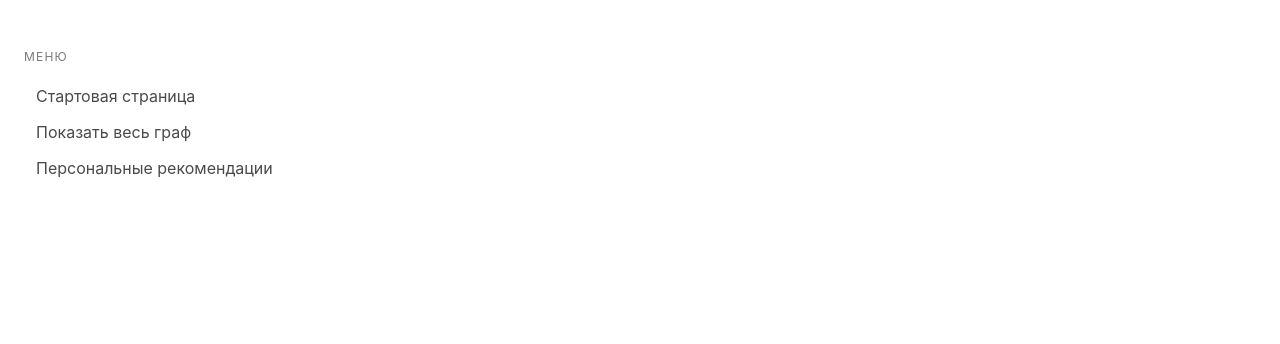
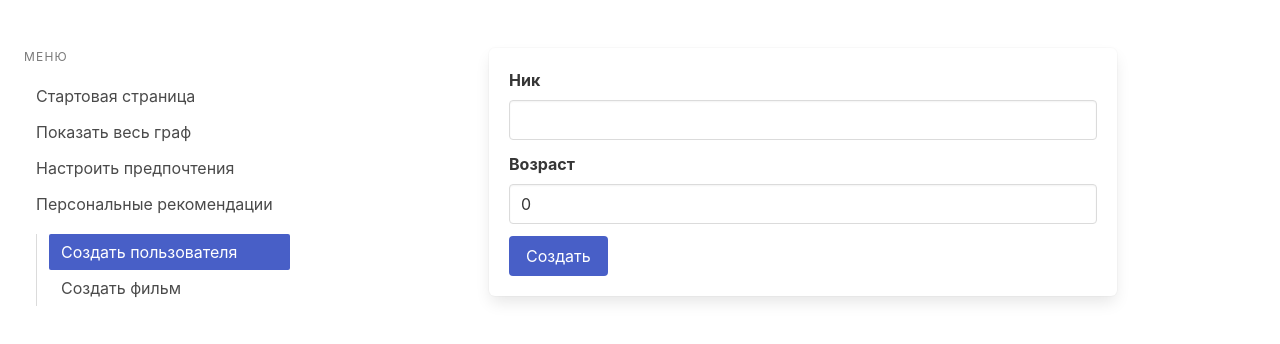
Before and after one commit to Orfac/Movie-knowlege-graph, a Vue app in the folder frontend/: page /newuser in a window 1280 px wide. Shown: the top 344 px of the page. Built offline with nearby package versions, Linux system fonts and the light colour scheme; what v-network-graph would draw is missing.

Commit message:
new frontend pages

```diff
--- a/frontend/public/index.html
+++ b/frontend/public/index.html
@@ -6,6 +6,7 @@
     <meta name="viewport" content="width=device-width,initial-scale=1.0">
     <link rel="icon" href="<%= BASE_URL %>favicon.ico">
     <link rel="stylesheet" href="<%= BASE_URL %>bulma.min.css">
+    <link rel="stylesheet" href="https://cdnjs.cloudflare.com/ajax/libs/font-awesome/6.0.0-beta3/css/all.min.css">
     <title><%= htmlWebpackPlugin.options.title %></title>
 </head>
 <body>
--- a/frontend/src/components/Menu.vue
+++ b/frontend/src/components/Menu.vue
@@ -5,18 +5,27 @@
         Меню
       </p>
       <ul class="menu-list">
-        <li><router-link active-class="is-active" to="/">Стартовая страница</router-link></li>
-        <li><router-link active-class="is-active" to="/all">Показать весь граф</router-link></li>
-        <li><router-link to="">Персональные рекомендации</router-link></li>
-        <li><router-link to=""></router-link></li>
+        <menu-item to="/">Стартовая страница</menu-item>
+        <menu-item to="/all">Показать весь граф</menu-item>
+        <menu-item to="/prefs">Настроить предпочтения</menu-item>
+        <menu-item to="/recs">Персональные рекомендации</menu-item>
+        <li>
+          <ul>
+            <menu-item to="/newuser">Создать пользователя</menu-item>
+            <menu-item>Создать фильм</menu-item>
+          </ul>
+        </li>
       </ul>
     </aside>
   </div>
 </template>
 
 <script>
+import MenuItem from "@/components/MenuItem";
+
 export default {
-  name: "Menu"
+  name: "Menu",
+  components: {MenuItem}
 }
 </script>
 
--- /dev/null
+++ b/frontend/src/components/MenuItem.vue
@@ -0,0 +1,19 @@
+<template>
+  <li>
+    <router-link tag="a" active-class="is-active" :to="to">
+      <slot></slot>
+    </router-link>
+  </li>
+</template>
+
+<script>
+export default {
+  name: "MenuItem",
+  props: {
+    to: {
+      type: String,
+      default: '/'
+    }
+  }
+}
+</script>
--- /dev/null
+++ b/frontend/src/components/MovieCard.vue
@@ -0,0 +1,34 @@
+<template>
+  <div class="card">
+    <div class="card-content">
+      <p class="title">Star Wars</p>
+      <p class="subtitle">2021</p>
+    </div>
+    <footer class="card-footer">
+      <p class="card-footer-item">
+        <a class="icon">
+          <i @click="liked = !liked"
+             :class="[liked ? 'fas' : 'far', 'fa-lg', 'fa-thumbs-up']"
+          />
+        </a>
+      </p>
+    </footer>
+  </div>
+</template>
+
+<script>
+export default {
+  name: "MovieCard",
+  data() {
+    return {
+      liked: false
+    }
+  },
+}
+</script>
+
+<style scoped>
+.card {
+  max-width: 20%;
+}
+</style>
--- /dev/null
+++ b/frontend/src/components/UsersDropdown.vue
@@ -0,0 +1,56 @@
+<template>
+  <div class="field" id="users">
+    <p class="control has-icons-left">
+    <span class="select">
+      <select v-model="currentIndex">
+        <option @click="$emit('updated', i)" v-for="(item, i) in items" v-bind:value="i" :key="i">{{ item.name }}</option>
+      </select>
+    </span>
+      <span class="icon is-small is-left">
+      <i class="fas fa-user"></i>
+    </span>
+    </p>
+<!--    <button class="button ml-3 is-success py-0 px-2"><i class="fas fa-plus"></i></button>-->
+<!--    <div class="modal" >-->
+<!--      <div class="modal-background"></div>-->
+<!--      <div class="modal-content">-->
+<!--        <div class="box">-->
+<!--          <p>-->
+<!--            Lorem ipsum dolor sit amet, consectetur adipisicing elit. Alias animi consectetur consequatur cum cumque-->
+<!--            deserunt distinctio ducimus eius eligendi esse, id, laborum nam natus, nesciunt possimus praesentium ratione-->
+<!--            rerum voluptas?-->
+<!--          </p>-->
+<!--        </div>-->
+<!--        &lt;!&ndash; Any other Bulma elements you want &ndash;&gt;-->
+<!--      </div>-->
+<!--      <button class="modal-close is-large" aria-label="close"></button>-->
+<!--    </div>-->
+  </div>
+</template>
+
+<script>
+export default {
+  name: "UsersDropdown",
+  data() {
+    return {
+      currentIndex: 0,
+      items: [
+        {'name': 'jack'},
+        {'name': 'john'},
+        {'name': 'bruce'},
+      ]
+    }
+  },
+  created() {
+    this.$emit('updated', this.currentIndex)
+  }
+}
+</script>
+
+<style scoped>
+#users {
+  display: flex;
+  flex-direction: row;
+  justify-content: flex-start;
+}
+</style>
--- a/frontend/src/pages/CreateNodePage.vue
+++ b/frontend/src/pages/CreateMoviePage.vue
@@ -4,7 +4,7 @@
 
 <script>
 export default {
-  name: "CreateNodePage"
+  name: "CreateMoviePage"
 }
 </script>
 
--- /dev/null
+++ b/frontend/src/pages/CreateUserPage.vue
@@ -0,0 +1,42 @@
+<template>
+  <div class="box">
+    <div class="field">
+      <label class="label">Ник</label>
+      <div class="control">
+        <input v-model="username" class="input" type="text">
+      </div>
+    </div>
+    <div class="field">
+      <label class="label">Возраст</label>
+      <div class="control">
+        <input v-model="age" class="input" type="number">
+      </div>
+    </div>
+    <div class="field is-grouped">
+      <div class="control">
+        <button @click="create" class="button is-link">Создать</button>
+      </div>
+    </div>
+  </div>
+</template>
+
+<script>
+export default {
+  name: "CreateUserPage",
+  data() {
+    return {
+      username: '',
+      age: 0
+    }
+  },
+  methods: {
+    create() {
+
+    }
+  }
+}
+</script>
+
+<style scoped>
+
+</style>
--- /dev/null
+++ b/frontend/src/pages/SetPrefsPage.vue
@@ -0,0 +1,47 @@
+<template>
+  <div>
+    <UsersDropdown @updated="getUserInfo"/>
+    <div id="recommends">
+      <MovieCard/>
+      <MovieCard/>
+      <MovieCard/>
+      <MovieCard/>
+      <MovieCard/>
+      <MovieCard/>
+    </div>
+  </div>
+</template>
+
+<script>
+import MovieCard from "@/components/MovieCard";
+import UsersDropdown from "@/components/UsersDropdown";
+
+export default {
+  name: "SetPrefsPage",
+  components: {UsersDropdown, MovieCard},
+  data() {
+    return {
+      userId: 0
+    }
+  },
+  methods: {
+    getUserInfo(id) {
+      this.userId = id
+      console.log('current user:', id)
+    }
+  }
+};
+</script>
+
+<style scoped>
+#recommends {
+  display: flex;
+  flex-direction: row;
+  flex-wrap: wrap;
+  justify-content: flex-start;
+}
+
+#recommends > * {
+  margin: 20px;
+}
+</style>
```
Also changed, not shown: frontend/src/main.js (+6 -1 lines), 1 other file (tests, documents, lock files or other folders).
